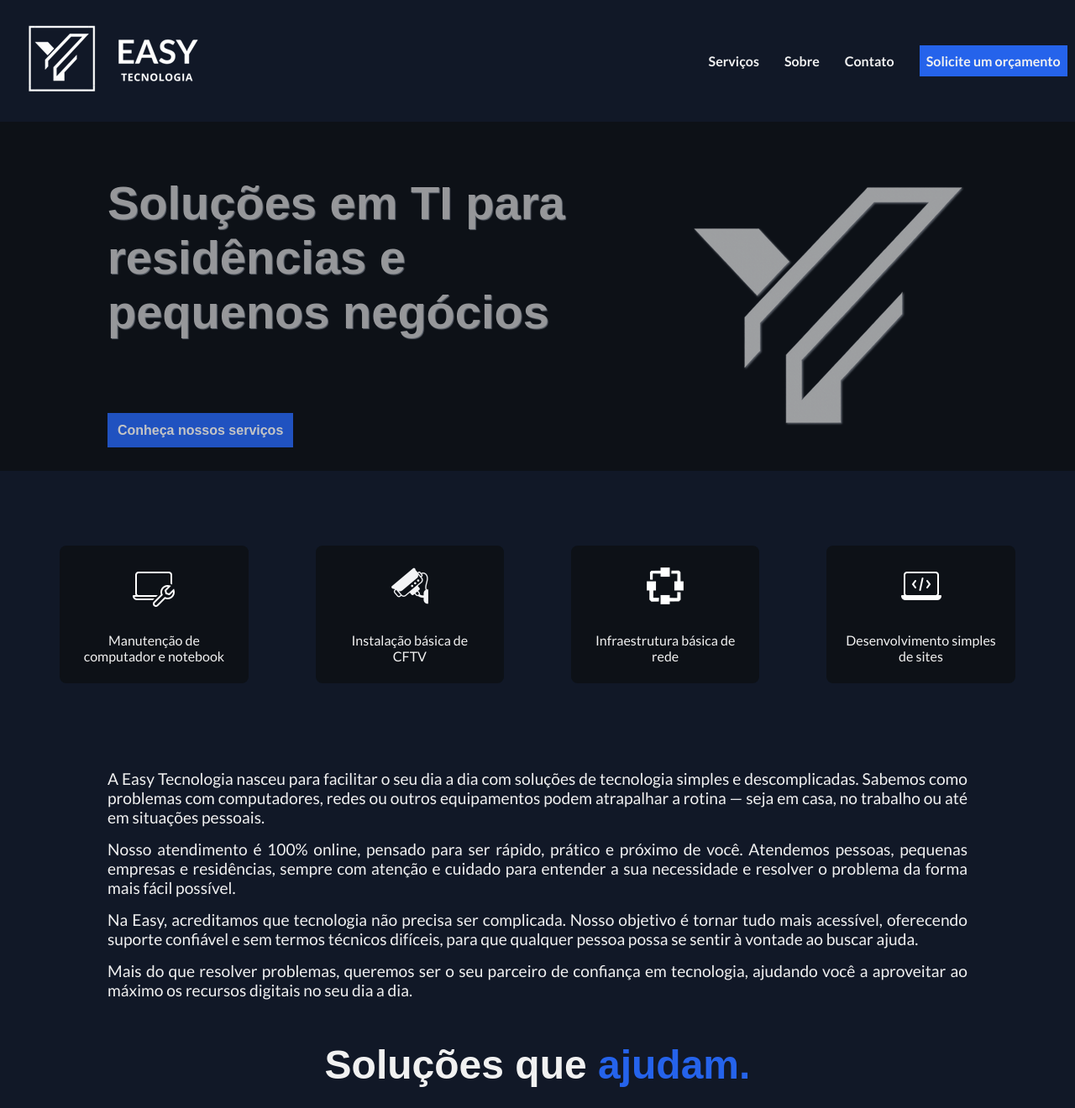
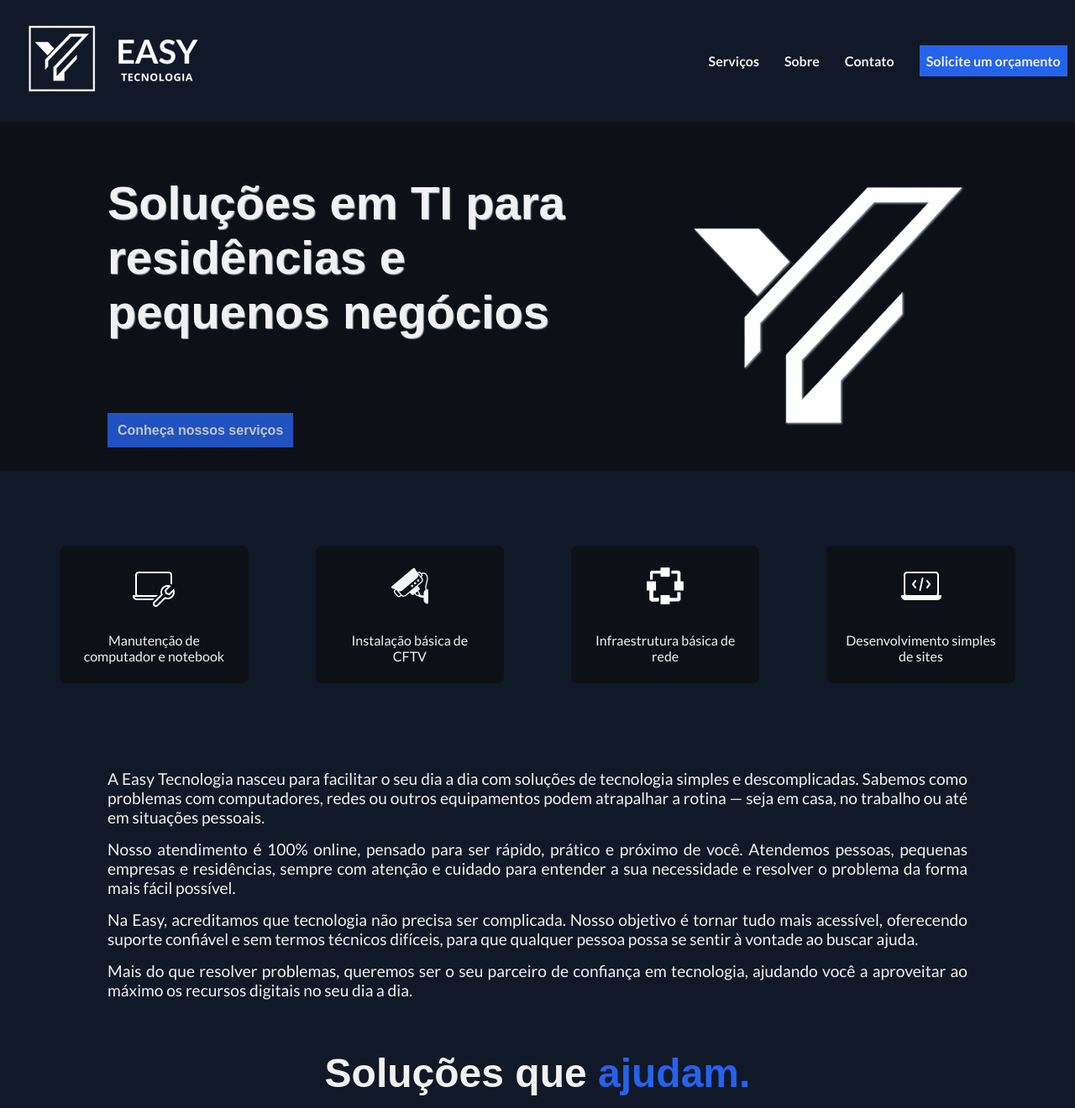
Before and after one commit to andreiscola/Easy, a plain HTML site: page index.html in a window 1280 px wide. Shown: the whole page at 84% size. Drawn offline with Linux system fonts and the light colour scheme; a web font is replaced by a local one.

Commit message:
Atualização do arquivo styles.css

```diff
--- a/assets/css/styles.css
+++ b/assets/css/styles.css
@@ -126,12 +126,7 @@ ul a:hover {
     font-family: var(--font6);
     color: var(--color6);
     text-shadow: 1px 1px 1px #9ca3af;
-    opacity: .6;
     text-align: start;
-}
-
-.img-mn {
-    opacity: .6;
 }
 
 .img-mn img {
@@ -185,6 +180,7 @@ ul a:hover {
 .abt-txt {
     display: flex;
     flex-direction: column;
+    align-items: center;
     gap: 15px;
     text-align: justify;
     font-family: var(--font2);
@@ -194,6 +190,7 @@ ul a:hover {
 .abt-subtlt {
     font-family: var(--font6);
     font-size: 2rem;
+    padding: 1%;
 }
 
 .abt-subtlt span {
```
